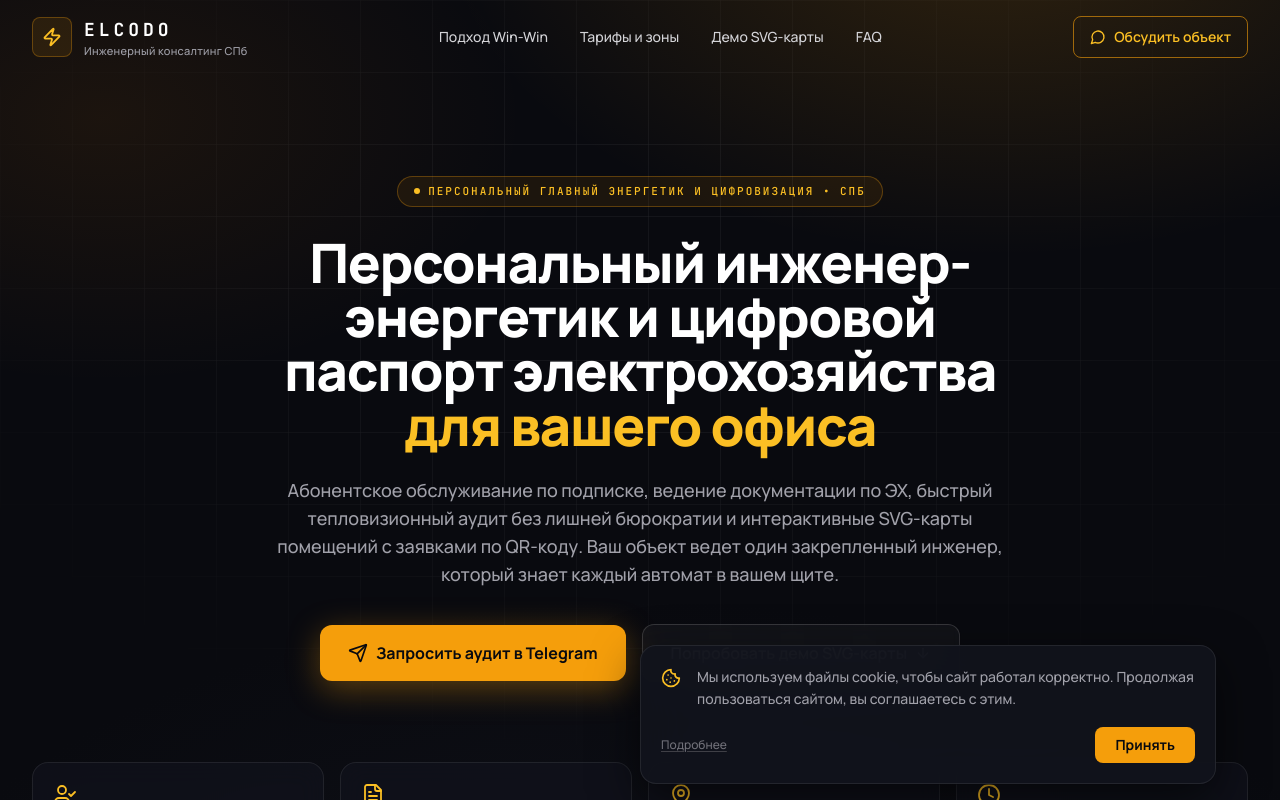
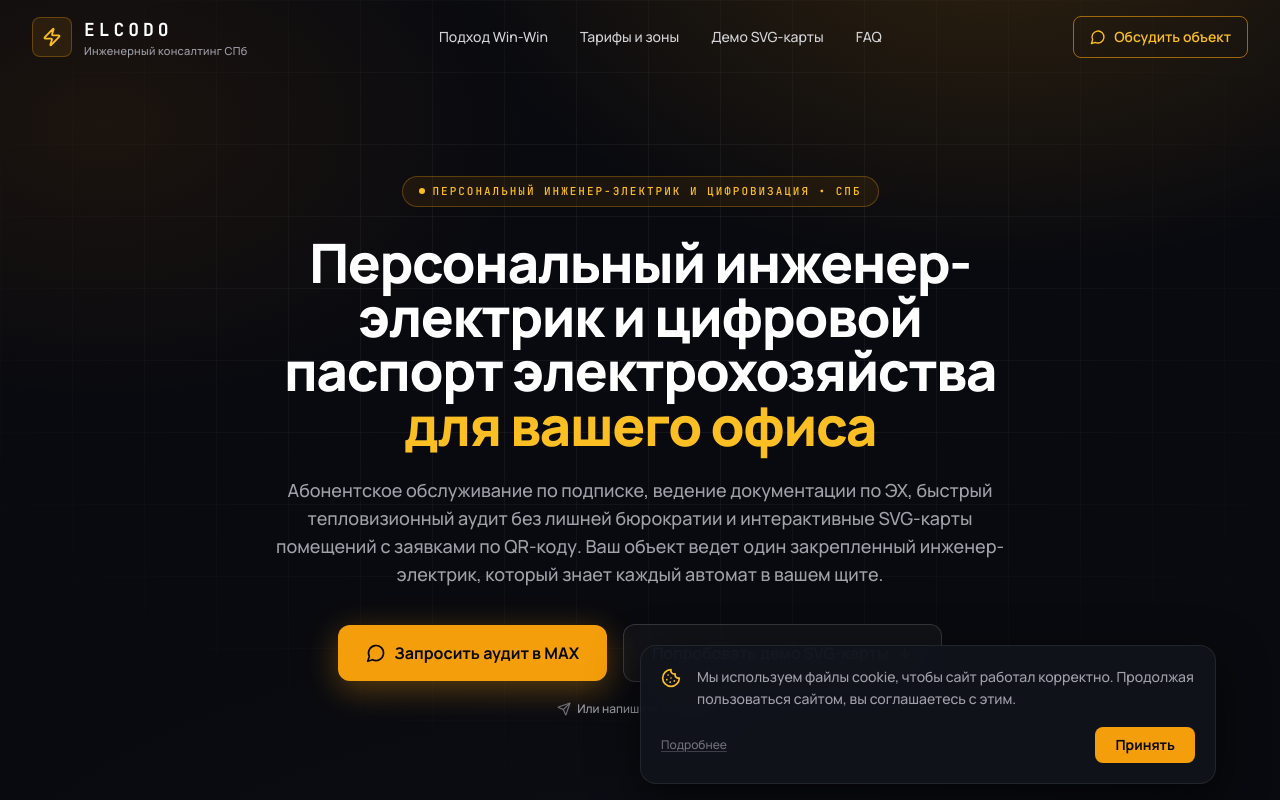
Before and after one commit to AntonVtyurin/elcodo, a React (Vite) app: page / in a window 1280 px wide. Shown: the top 800 px of the page. Built offline with nearby package versions, Linux system fonts and the light colour scheme.

Commit message:
feat(hero): update terminology to electrical engineer, NPD status and MAX CTA

```diff
--- a/src/components/Hero.tsx
+++ b/src/components/Hero.tsx
@@ -1,6 +1,22 @@
-import { Send, MapPin, UserCheck, FileText, Clock, ArrowDown } from 'lucide-react';
+import {
+  MessageCircle,
+  Send,
+  MapPin,
+  UserCheck,
+  FileText,
+  Clock,
+  ArrowDown,
+  type LucideIcon,
+} from 'lucide-react';
+import { getMaxUrl, getTelegramUrl } from '@/config/site';
 
-const FEATURES = [
+interface FeatureItem {
+  icon: LucideIcon;
+  title: string;
+  sub: string;
+}
+
+const FEATURES: readonly FeatureItem[] = [
   {
     icon: UserCheck,
     title: 'Один закрепленный инженер',
@@ -13,8 +29,8 @@ const FEATURES = [
   },
   {
     icon: MapPin,
-    title: 'Гибкий формат: ФЛ / СЗ / ИП',
-    sub: 'и безнал для юрлиц',
+    title: 'Плательщик НПД',
+    sub: 'безнал для юрлиц без НДС',
   },
   {
     icon: Clock,
@@ -24,8 +40,16 @@ const FEATURES = [
 ];
 
 export default function Hero() {
+  const maxUrl = getMaxUrl();
+  const telegramUrl = getTelegramUrl(
+    'Здравствуйте! Интересует аудит и обслуживание электрики офиса.'
+  );
+
   return (
-    <section id="top" className="relative overflow-hidden pt-36 pb-16 lg:pt-44 lg:pb-24">
+    <section
+      id="top"
+      className="relative overflow-hidden pb-16 pt-36 lg:pb-24 lg:pt-44"
+    >
       {/* Атмосферный инженерный фон */}
       <div
         aria-hidden
@@ -57,30 +81,30 @@ export default function Hero() {
         <div className="mx-auto max-w-4xl text-center">
           <span className="inline-flex items-center gap-2 rounded-full border border-amber-500/30 bg-amber-500/[0.08] px-4 py-1.5 font-mono text-[11px] font-medium tracking-[0.18em] text-amber-400">
             <span className="pulse-dot h-1.5 w-1.5 rounded-full bg-amber-400" />
-            ПЕРСОНАЛЬНЫЙ ГЛАВНЫЙ ЭНЕРГЕТИК И ЦИФРОВИЗАЦИЯ • СПБ
+            ПЕРСОНАЛЬНЫЙ ИНЖЕНЕР-ЭЛЕКТРИК И ЦИФРОВИЗАЦИЯ • СПБ
           </span>
 
           <h1 className="mt-7 text-balance text-4xl font-extrabold leading-[1.15] tracking-tight text-white sm:text-5xl lg:text-[3.4rem]">
-            Персональный инженер-энергетик и цифровой паспорт электрохозяйства{' '}
+            Персональный инженер-электрик и цифровой паспорт электрохозяйства{' '}
             <span className="text-amber-400">для вашего офиса</span>
           </h1>
 
           <p className="mx-auto mt-6 max-w-3xl text-base leading-relaxed text-zinc-400 sm:text-lg">
             Абонентское обслуживание по подписке, ведение документации по ЭХ, быстрый
             тепловизионный аудит без лишней бюрократии и интерактивные SVG-карты помещений
-            с заявками по QR-коду. Ваш объект ведет один закрепленный инженер, который
-            знает каждый автомат в вашем щите.
+            с заявками по QR-коду. Ваш объект ведет один закрепленный инженер-электрик,
+            который знает каждый автомат в вашем щите.
           </p>
 
           <div className="mt-9 flex flex-col items-center justify-center gap-4 sm:flex-row">
             <a
-              href="https://t.me"
+              href={maxUrl}
               target="_blank"
               rel="noopener noreferrer"
               className="inline-flex w-full items-center justify-center gap-2 rounded-xl bg-amber-500 px-7 py-4 text-base font-bold text-[#090A0F] shadow-[0_8px_32px_rgba(245,158,11,0.35)] transition-all hover:bg-amber-400 hover:shadow-[0_8px_40px_rgba(245,158,11,0.5)] sm:w-auto"
             >
-              <Send className="h-5 w-5" />
-              Запросить аудит в Telegram
+              <MessageCircle className="h-5 w-5" />
+              Запросить аудит в MAX
             </a>
             <a
               href="#demo"
@@ -88,6 +112,18 @@ export default function Hero() {
             >
               Попробовать демо SVG-карты
               <ArrowDown className="h-4 w-4" />
+            </a>
+          </div>
+
+          <div className="mt-4">
+            <a
+              href={telegramUrl}
+              target="_blank"
+              rel="noopener noreferrer"
+              className="inline-flex items-center gap-1.5 text-xs font-medium text-zinc-400 transition-colors hover:text-zinc-200"
+            >
+              <Send className="h-3.5 w-3.5 text-zinc-500" />
+              Или напишите в Telegram
             </a>
           </div>
         </div>
```
